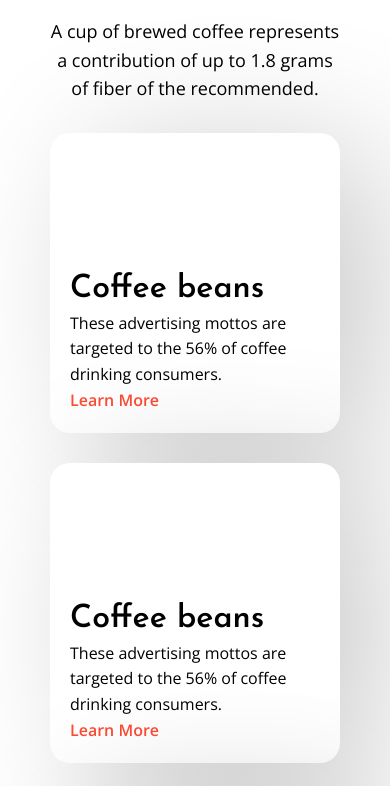
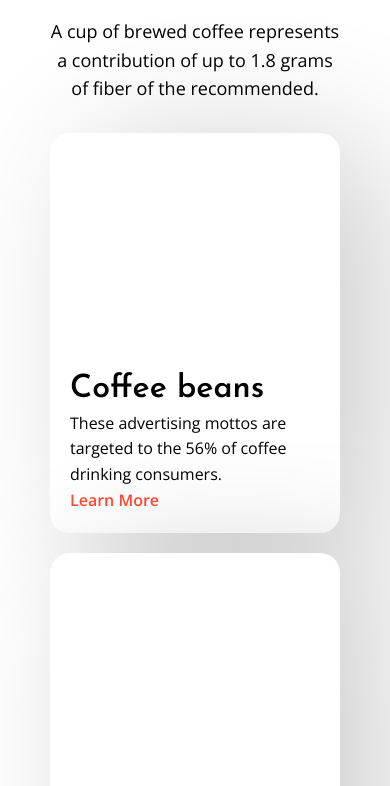
Before and after one commit to sashalehedza/okten-html-css-exam, a plain HTML site: page index.html in a window 390 px wide. Shown: the part 4384-5170 px from the top of the page. Drawn offline with nearby package versions, Linux system fonts and the light colour scheme.

Commit message:
mobile fixes

```diff
--- a/src/mobile.css
+++ b/src/mobile.css
@@ -98,11 +98,11 @@ body {
     flex-direction: column;
     justify-content: center;
     align-items: center;
-    gap: 30px;
+    gap: 20px;
   }
 
   .items-container .item {
-    height: 300px;
+    height: 400px;
     width: 100%;
     border-radius: 20px;
     background: #fff;
```
